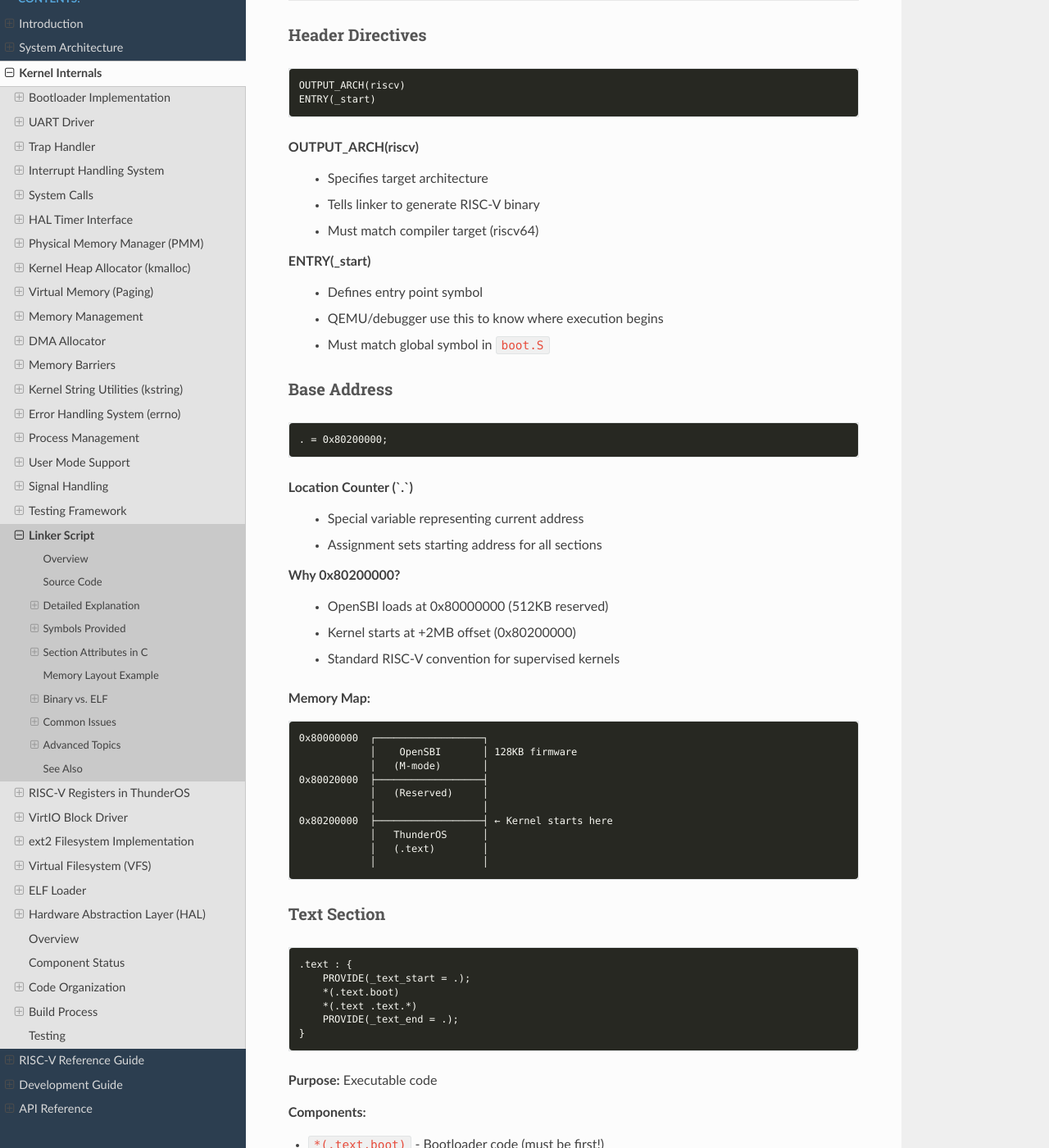
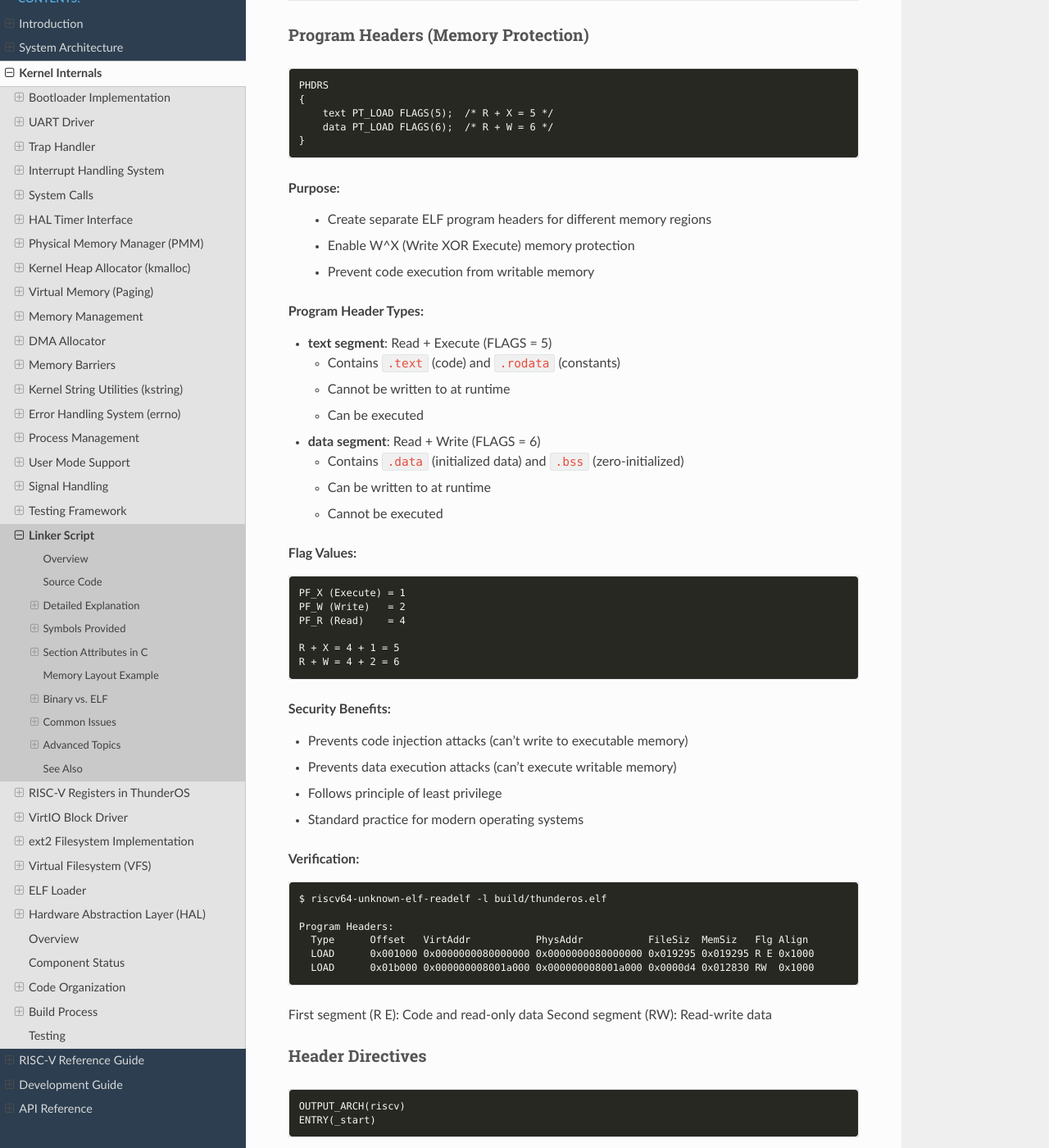
Before and after one commit to byteshiftlabs/thunderos, a Sphinx documentation site: the page built from docs/source/internals/linker_script.rst, in a window 1280 px wide and 1400 px high, scrolled down 1524 px. Shown: the whole window at 82% size. Built offline with Sphinx 7.4.7 and the Read the Docs theme 3.1.0, drawn with Linux system fonts in a browser that asks for light colours; some of the changed text lies outside the part shown.

Commit message:
Documented PHDRS and W^X memory protection in linker script
Added comprehensive documentation for:
- Program headers (PHDRS) directive and its purpose
- Memory protection segments (R+X for text, R+W for data)
- W^X (Write XOR Execute) security principle
- Flag values and their meanings (PF_X, PF_W, PF_R)
- Security benefits of separate segments
- Page alignment between segments
- Verification using readelf

Updated all section descriptions to show :text and :data assignments
and explain the memory protection implications.

```diff
--- a/docs/source/internals/linker_script.rst
+++ b/docs/source/internals/linker_script.rst
@@ -70,6 +70,68 @@ Source Code
 Detailed Explanation
 --------------------
 
+Program Headers (Memory Protection)
+~~~~~~~~~~~~~~~~~~~~~~~~~~~~~~~~~~~~
+
+.. code-block:: ld
+
+   PHDRS
+   {
+       text PT_LOAD FLAGS(5);  /* R + X = 5 */
+       data PT_LOAD FLAGS(6);  /* R + W = 6 */
+   }
+
+**Purpose:**
+   * Create separate ELF program headers for different memory regions
+   * Enable W^X (Write XOR Execute) memory protection
+   * Prevent code execution from writable memory
+
+**Program Header Types:**
+
+* **text segment**: Read + Execute (FLAGS = 5)
+
+  - Contains ``.text`` (code) and ``.rodata`` (constants)
+  - Cannot be written to at runtime
+  - Can be executed
+
+* **data segment**: Read + Write (FLAGS = 6)
+
+  - Contains ``.data`` (initialized data) and ``.bss`` (zero-initialized)
+  - Can be written to at runtime
+  - Cannot be executed
+
+**Flag Values:**
+
+.. code-block:: text
+
+   PF_X (Execute) = 1
+   PF_W (Write)   = 2
+   PF_R (Read)    = 4
+
+   R + X = 4 + 1 = 5
+   R + W = 4 + 2 = 6
+
+**Security Benefits:**
+
+- Prevents code injection attacks (can't write to executable memory)
+- Prevents data execution attacks (can't execute writable memory)
+- Follows principle of least privilege
+- Standard practice for modern operating systems
+
+**Verification:**
+
+.. code-block:: bash
+
+   $ riscv64-unknown-elf-readelf -l build/thunderos.elf
+
+   Program Headers:
+     Type      Offset   VirtAddr           PhysAddr           FileSiz  MemSiz   Flg Align
+     LOAD      0x001000 0x0000000080000000 0x0000000080000000 0x019295 0x019295 R E 0x1000
+     LOAD      0x01b000 0x000000008001a000 0x000000008001a000 0x0000d4 0x012830 RW  0x1000
+
+First segment (R E): Code and read-only data
+Second segment (RW): Read-write data
+
 Header Directives
 ~~~~~~~~~~~~~~~~~
 
@@ -126,33 +188,37 @@ Text Section
 
    .text : {
        PROVIDE(_text_start = .);
-       *(.text.boot)
+       *(.text.entry)     /* M-mode entry */
+       *(.text.boot)      /* S-mode boot */
        *(.text .text.*)
        PROVIDE(_text_end = .);
-   }
+   } :text
 
 **Purpose:** Executable code
 
 **Components:**
 
-* ``*(.text.boot)`` - Bootloader code (must be first!)
+* ``*(.text.entry)`` - M-mode entry point from entry.S
+* ``*(.text.boot)`` - S-mode bootloader code from boot.S
 * ``*(.text .text.*)`` - All other code sections
 * ``PROVIDE(_text_start/_text_end)`` - Symbol markers for debugging
+* ``:text`` - Assign to text program header (R+X permissions)
 
 **Ordering Matters:**
-   * ``.text.boot`` MUST come first
-   * Contains ``_start`` entry point
-   * First instruction executed after firmware
+   * ``.text.entry`` MUST come first (M-mode entry)
+   * ``.text.boot`` follows (S-mode initialization)
+   * Contains ``_entry`` entry point
+   * First instruction executed after QEMU starts
 
 **Example Contents:**
 
 .. code-block:: text
 
    _text_start:
-   0x80200000:  _start (boot.S)
-   0x80200100:  kernel_main (main.c)
-   0x80200200:  uart_init (uart.c)
-   0x80200300:  uart_putc (uart.c)
+   0x80000000:  _entry (entry.S, M-mode)
+   0x80000100:  _start (boot.S, S-mode)
+   0x80000200:  kernel_main (main.c)
+   0x80000300:  uart_init (uart.c)
    ...
    _text_end:
 
@@ -165,9 +231,11 @@ Read-Only Data Section
        PROVIDE(_rodata_start = .);
        *(.rodata .rodata.*)
        PROVIDE(_rodata_end = .);
-   }
+   } :text
 
 **Purpose:** Constant data (strings, const variables)
+
+**Assignment:** ``:text`` - Same segment as code (R+X, no write permission)
 
 **Example Contents:**
 
@@ -177,10 +245,29 @@ Read-Only Data Section
    const char *msg = "ThunderOS";  // Pointer in .data, string in .rodata
    const int MAX = 100;            // Value in .rodata
 
-**Memory Protection (Future):**
-   * Mark as read-only in MMU
-   * Writes trigger page fault
-   * Protects from accidental modification
+**Memory Protection:**
+   * Part of read-only, executable segment
+   * Hardware enforced (no writes allowed)
+   * Attempts to write trigger exception
+
+Page Alignment for Data
+~~~~~~~~~~~~~~~~~~~~~~~~
+
+.. code-block:: ld
+
+   . = ALIGN(4096);
+
+**Purpose:** Align to page boundary before data sections
+
+**Why Needed:**
+   * Data segment has different permissions (R+W vs R+X)
+   * MMU/page tables work on 4KB page granularity
+   * Separate LOAD segments must start on page boundaries
+
+**Effect:**
+   * Pads between .rodata and .data if needed
+   * Ensures clean separation for memory protection
+   * May waste some space but necessary for security
 
 Data Section
 ~~~~~~~~~~~~
@@ -191,9 +278,11 @@ Data Section
        PROVIDE(_data_start = .);
        *(.data .data.*)
        PROVIDE(_data_end = .);
-   }
+   } :data
 
 **Purpose:** Initialized global/static variables
+
+**Assignment:** ``:data`` - Assign to data program header (R+W permissions)
 
 **Example Contents:**
 
@@ -217,9 +306,11 @@ BSS Section
        *(.bss .bss.*)
        *(COMMON)
        PROVIDE(_bss_end = .);
-   }
+   } :data
 
-**Purpose:** Uninitialized global/static variables
+**Purpose:** Zero-initialized variables
+
+**Assignment:** ``:data`` - Same segment as .data (R+W permissions)
 
 **BSS = Block Started by Symbol (historical)**
 
```
